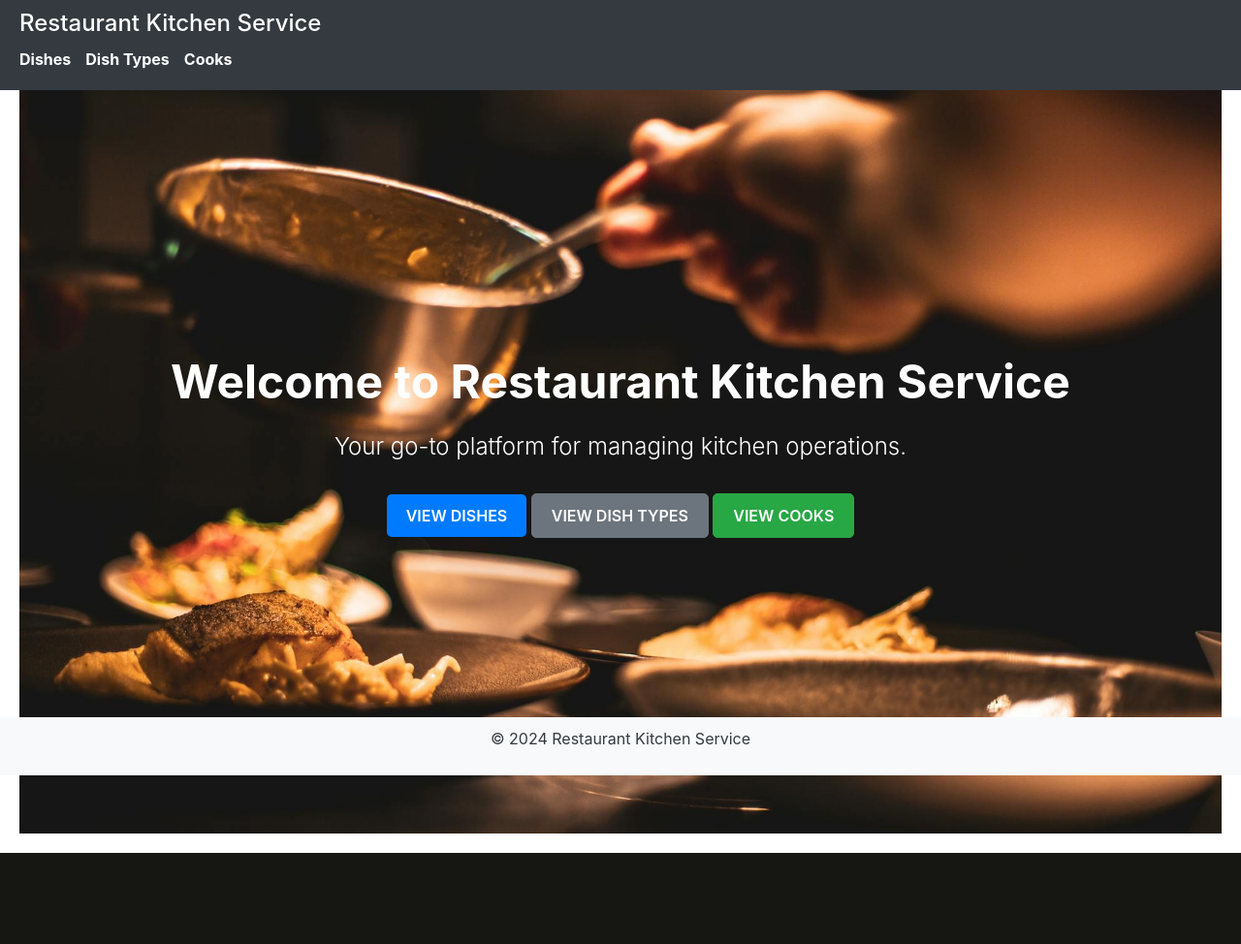
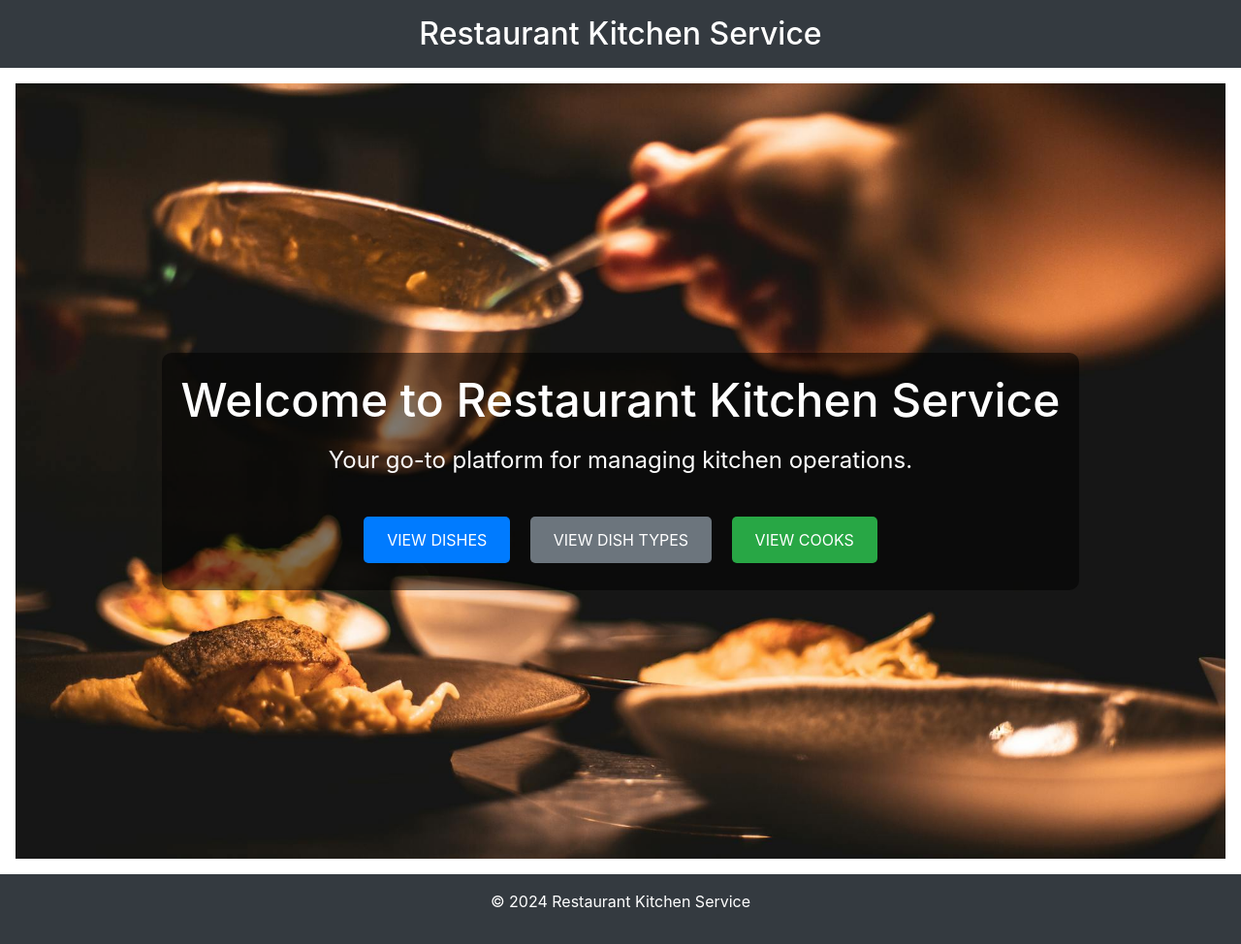
Before and after one commit to dsokolovskiy/Restaurant-Kitchen-Service, a Django app: page / in a window 1280 px wide. Shown: the whole page at 97% size. Before the commit the page ends 880 px from the top, so only its background shows below. Run offline with Django 5.2, Linux system fonts and the light colour scheme; some libraries are stand-ins or nearby versions.

Commit message:
modified styles.css & base.html

```diff
--- a/static/css/styles.css
+++ b/static/css/styles.css
@@ -1,184 +1,119 @@
-
+/* Загальні стилі для сторінки */
 body {
     font-family: Arial, sans-serif;
     margin: 0;
     padding: 0;
-    box-sizing: border-box;
+    color: #333;
+    display: flex;
+    flex-direction: column;
+    min-height: 100vh; /* Забезпечує, щоб футер завжди був внизу */
 }
 
-
+/* Стилі для шапки (header) */
 header {
     background-color: #343a40;
+    padding: 1rem;
     color: #fff;
-    padding: 10px 20px;
-    position: fixed;
-    width: 100%;
-    top: 0;
-    left: 0;
-    z-index: 1000;
+    text-align: center; /* Центрування тексту */
 }
 
 header h1 {
     margin: 0;
-    font-size: 1.5rem;
+    font-size: 2rem;
 }
 
-header nav {
-    margin-top: 10px;
+/* Основний контент */
+main {
+    flex: 1; /* Дозволяє основному контенту розширюватися, заповнюючи доступний простір */
+    padding: 1rem;
 }
 
-header nav ul {
-    list-style: none;
-    padding: 0;
-    margin: 0;
-    display: flex;
-    gap: 15px;
+/* Стилі для футера (footer) */
+footer {
+    background-color: #343a40;
+    color: #fff;
+    text-align: center;
+    padding: 1rem;
+    width: 100%;
 }
 
-header nav a {
-    color: #fff;
-    text-decoration: none;
-    font-weight: bold;
-}
-
-header nav a:hover {
-    text-decoration: underline;
-}
-
-
-main {
-    padding: 60px 20px 20px;
-}
-
-h2 {
-    font-size: 2rem;
-    margin-bottom: 20px;
-}
-
-
+/* Стилі для головної сторінки */
 .home-header {
     background: url('/static/img/pexels-yente-van-eynde-1263034-2403392.jpg') no-repeat center center/cover;
-    height: 100vh;
+    height: 100vh; /* Висота в 100% від видимого простору */
     display: flex;
+    flex-direction: column;
     justify-content: center;
     align-items: center;
     color: #fff;
     text-align: center;
     padding: 0 20px;
+    box-sizing: border-box; /* Щоб padding і border враховувалися у загальних розмірах */
+}
+
+.home-title {
+    background-color: rgba(0, 0, 0, 0.5); /* Напівпрозорий фон для тексту */
+    padding: 20px;
+    border-radius: 10px;
+    max-width: 90%; /* Обмеження ширини */
+    box-sizing: border-box; /* Щоб padding враховувався у ширині */
 }
 
 .home-title h1 {
     font-size: 3rem;
-    margin-bottom: 20px;
-    font-weight: 700;
+    margin-bottom: 1rem;
 }
 
 .home-title p {
     font-size: 1.5rem;
-    margin-bottom: 30px;
-    font-weight: 300;
+    margin-bottom: 2rem;
 }
 
 .home-title .btn {
-    padding: 10px 20px;
+    margin: 0.5rem;
+    padding: 0.75rem 1.5rem;
     font-size: 1rem;
-    font-weight: 600;
     text-transform: uppercase;
+    border: none;
     border-radius: 5px;
-    transition: background-color 0.3s, transform 0.3s;
-}
-
-.home-title .btn-primary {
-    background-color: #007bff;
-    border: none;
     color: #fff;
-}
-
-.home-title .btn-primary:hover {
-    background-color: #0056b3;
-    transform: scale(1.05);
-}
-
-
-ul {
-    padding: 0;
-    list-style: none;
-}
-
-li {
-    margin-bottom: 10px;
-}
-
-li a {
-    color: #007bff;
     text-decoration: none;
-}
-
-li a:hover {
-    text-decoration: underline;
-}
-
-
-.btn {
     display: inline-block;
-    padding: 10px 20px;
-    font-size: 1rem;
-    font-weight: 600;
-    text-align: center;
-    text-decoration: none;
-    border-radius: 5px;
-    transition: background-color 0.3s, transform 0.3s;
+    cursor: pointer;
 }
 
 .btn-primary {
     background-color: #007bff;
-    color: #fff;
-    border: none;
 }
 
-.btn-primary:hover {
-    background-color: #0056b3;
-    transform: scale(1.05);
+.btn-secondary {
+    background-color: #6c757d;
 }
 
+.btn-success {
+    background-color: #28a745;
+}
 
+/* Стилі для форм */
 form {
-    margin: 20px 0;
+    margin-top: 1rem;
 }
 
 form button {
-    background-color: #dc3545;
+    padding: 0.75rem 1.5rem;
+    font-size: 1rem;
     color: #fff;
     border: none;
-    padding: 10px 20px;
-    font-size: 1rem;
     border-radius: 5px;
     cursor: pointer;
-    transition: background-color 0.3s, transform 0.3s;
 }
 
-form button:hover {
-    background-color: #c82333;
-    transform: scale(1.05);
+form button[type="submit"] {
+    background-color: #007bff;
 }
 
 form a {
+    margin-left: 1rem;
     color: #007bff;
     text-decoration: none;
-    font-weight: bold;
 }
-
-form a:hover {
-    text-decoration: underline;
-}
-
-
-footer {
-    background-color: #f8f9fa;
-    padding: 10px;
-    text-align: center;
-    position: fixed;
-    bottom: 0;
-    width: 100%;
-    color: #343a40;
-}
--- a/templates/base.html
+++ b/templates/base.html
@@ -11,13 +11,6 @@
 <body>
     <header>
         <h1>Restaurant Kitchen Service</h1>
-        <nav>
-            <ul>
-                <li><a href="{% url 'kitchen:dish_list' %}">Dishes</a></li>
-                <li><a href="{% url 'kitchen:dishtype_list' %}">Dish Types</a></li>
-                <li><a href="{% url 'kitchen:cook_list' %}">Cooks</a></li>
-            </ul>
-        </nav>
     </header>
     <main>
         {% block content %}
```
